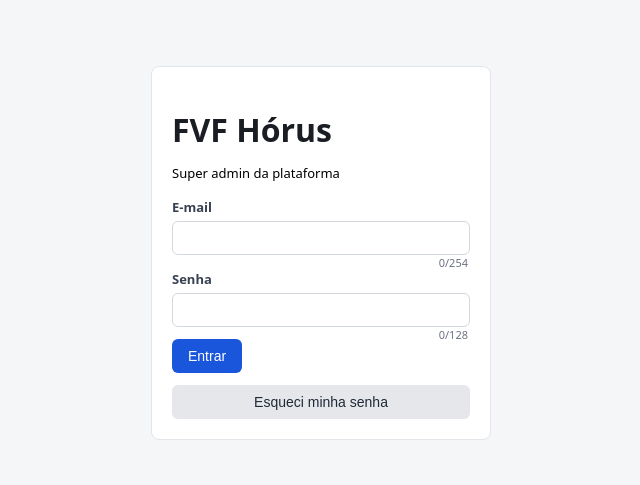
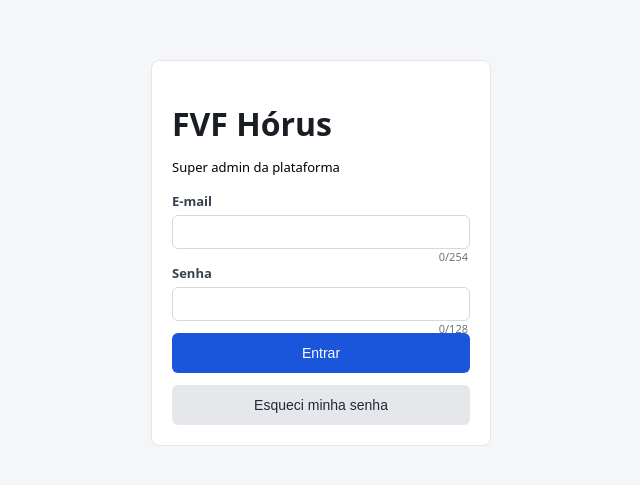
Before and after one commit to DeyoMateus/frontend-fvf-horus, a React (Vite) app: page /super-admin/login in a window 1280 px wide. Shown: the part 137-622 px from the top of the page, without its empty margins (319-959 px from the left). Built offline with nearby package versions, Linux system fonts and the light colour scheme; no server answers.

Commit message:
debug button

```diff
--- a/src/api/types.ts
+++ b/src/api/types.ts
@@ -262,6 +262,8 @@ export type TipoAlertaJornada =
   | "DIRECAO_CONTINUA_PROXIMA_LIMITE"
   | "DIRECAO_CONTINUA_EXCEDIDA"
   | "DIRECAO_RETOMADA_SEM_PAUSA"
+  | "DIRECAO_CONTINUA_REPETIDA_10H"
+  | "DIRECAO_CONTINUA_REPETIDA_11H"
   | "SEQUENCIA_EVENTOS_INCONSISTENTE"
   | "JORNADA_ABERTA_PROLONGADA"
   | "JORNADA_DIRECAO_PROXIMA_LIMITE"
--- /dev/null
+++ b/src/components/BotaoLink.tsx
@@ -0,0 +1,12 @@
+import type { ReactNode } from "react";
+import { useNavigate } from "react-router-dom";
+
+/** Rodada 271: no lugar de um link solto, um botão secundário que navega. */
+export function BotaoLink({ to, children }: { to: string; children: ReactNode }) {
+  const navigate = useNavigate();
+  return (
+    <button type="button" className="secondary" onClick={() => navigate(to)}>
+      {children}
+    </button>
+  );
+}
--- a/src/index.css
+++ b/src/index.css
@@ -876,3 +876,15 @@ textarea {
   font-family: inherit;
   line-height: 1.4;
 }
+
+/* Rodada 271 , telas de acesso: todos os botões do card com a mesma largura
+   (a do card), mesma altura e texto centralizado. */
+.login-box button {
+  display: block;
+  width: 100%;
+  box-sizing: border-box;
+  height: 40px;
+  padding: 0 16px;
+  margin: 12px 0 0;
+  text-align: center;
+}
--- a/src/pages/DashboardPage.tsx
+++ b/src/pages/DashboardPage.tsx
@@ -64,6 +64,8 @@ const ROTULO_TIPO_ALERTA: Record<TipoAlertaJornada, string> = {
   DIRECAO_CONTINUA_PROXIMA_LIMITE: "Direção contínua perto do limite",
   DIRECAO_CONTINUA_EXCEDIDA: "Direção contínua excedida",
   DIRECAO_RETOMADA_SEM_PAUSA: "Direção retomada sem pausa",
+  DIRECAO_CONTINUA_REPETIDA_10H: "10h de direção contínua sem pausa",
+  DIRECAO_CONTINUA_REPETIDA_11H: "11h de direção contínua sem pausa",
   SEQUENCIA_EVENTOS_INCONSISTENTE: "Sequência de eventos inconsistente",
   JORNADA_ABERTA_PROLONGADA: "Jornada aberta há muito tempo",
   JORNADA_DIRECAO_PROXIMA_LIMITE: "Jornada de direção perto do limite",
--- a/src/pages/EsqueciSenhaPage.tsx
+++ b/src/pages/EsqueciSenhaPage.tsx
@@ -1,6 +1,6 @@
 import { FormEvent, useState } from "react";
-import { Link } from "react-router-dom";
 import { esqueciSenha } from "../api/auth";
+import { BotaoLink } from "../components/BotaoLink";
 
 // Resposta do backend é sempre genérica (204, exista ou não o e-mail ,
 // ver AuthService.esqueciSenha) , a tela reflete isso: mostra a MESMA
@@ -49,9 +49,7 @@ export function EsqueciSenhaPage() {
             </button>
           </form>
         )}
-        <p style={{ marginTop: 12, fontSize: 13 }}>
-          <Link to="/login">Voltar ao login</Link>
-        </p>
+        <BotaoLink to="/login">Voltar ao login</BotaoLink>
       </div>
     </div>
   );
--- a/src/pages/LoginPage.tsx
+++ b/src/pages/LoginPage.tsx
@@ -2,6 +2,7 @@ import { FormEvent, useState } from "react";
 import { useNavigate } from "react-router-dom";
 import { AxiosError } from "axios";
 import { useAuth } from "../context/AuthContext";
+import { BotaoLink } from "../components/BotaoLink";
 
 export function LoginPage() {
   const { entrar } = useAuth();
@@ -68,17 +69,8 @@ export function LoginPage() {
             {enviando ? "Entrando..." : "Entrar"}
           </button>
         </form>
-        <button
-          type="button"
-          className="secondary"
-          style={{ marginTop: 12, width: "100%" }}
-          onClick={() => navigate("/esqueci-senha")}
-        >
-          Esqueci minha senha
-        </button>
-        <p style={{ marginTop: 12, fontSize: 12, textAlign: "center" }}>
-          <a href="/privacidade">Política de Privacidade</a>
-        </p>
+        <BotaoLink to="/esqueci-senha">Esqueci minha senha</BotaoLink>
+        <BotaoLink to="/privacidade">Política de Privacidade</BotaoLink>
       </div>
     </div>
   );
--- a/src/pages/RedefinirSenhaPage.tsx
+++ b/src/pages/RedefinirSenhaPage.tsx
@@ -1,6 +1,7 @@
 import { FormEvent, useState } from 'react';
-import { Link, useNavigate, useSearchParams } from 'react-router-dom';
+import { useNavigate, useSearchParams } from 'react-router-dom';
 import { redefinirSenha } from '../api/auth';
+import { BotaoLink } from "../components/BotaoLink";
 
 export function RedefinirSenhaPage() {
   const [searchParams] = useSearchParams();
@@ -47,9 +48,7 @@ export function RedefinirSenhaPage() {
             </button>
           </form>
         )}
-        <p style={{ marginTop: 12, fontSize: 13 }}>
-          <Link to="/login">Voltar ao login</Link>
-        </p>
+        <BotaoLink to="/login">Voltar ao login</BotaoLink>
       </div>
     </div>
   );
--- a/src/pages/SuperAdminEsqueciSenhaPage.tsx
+++ b/src/pages/SuperAdminEsqueciSenhaPage.tsx
@@ -1,6 +1,6 @@
 import { FormEvent, useState } from "react";
-import { Link } from "react-router-dom";
 import { esqueciSenhaSuperAdmin } from "../api/superAdminAuth";
+import { BotaoLink } from "../components/BotaoLink";
 
 // Espelha EsqueciSenhaPage.tsx (painel do grupo) , ver comentário lá
 // sobre a resposta genérica.
@@ -47,9 +47,7 @@ export function SuperAdminEsqueciSenhaPage() {
             </button>
           </form>
         )}
-        <p style={{ marginTop: 12, fontSize: 13 }}>
-          <Link to="/super-admin/login">Voltar ao login</Link>
-        </p>
+        <BotaoLink to="/super-admin/login">Voltar ao login</BotaoLink>
       </div>
     </div>
   );
--- a/src/pages/SuperAdminLoginPage.tsx
+++ b/src/pages/SuperAdminLoginPage.tsx
@@ -2,6 +2,7 @@ import { FormEvent, useState } from 'react';
 import { useNavigate } from 'react-router-dom';
 import { AxiosError } from 'axios';
 import { useSuperAdminAuth } from '../context/SuperAdminAuthContext';
+import { BotaoLink } from "../components/BotaoLink";
 
 export function SuperAdminLoginPage() {
   const { entrar } = useSuperAdminAuth();
@@ -45,14 +46,7 @@ export function SuperAdminLoginPage() {
             {enviando ? 'Entrando...' : 'Entrar'}
           </button>
         </form>
-        <button
-          type="button"
-          className="secondary"
-          style={{ marginTop: 12, width: '100%' }}
-          onClick={() => navigate('/super-admin/esqueci-senha')}
-        >
-          Esqueci minha senha
-        </button>
+        <BotaoLink to="/super-admin/esqueci-senha">Esqueci minha senha</BotaoLink>
       </div>
     </div>
   );
--- a/src/pages/SuperAdminRedefinirSenhaPage.tsx
+++ b/src/pages/SuperAdminRedefinirSenhaPage.tsx
@@ -1,6 +1,7 @@
 import { FormEvent, useState } from 'react';
-import { Link, useNavigate, useSearchParams } from 'react-router-dom';
+import { useNavigate, useSearchParams } from 'react-router-dom';
 import { redefinirSenhaSuperAdmin } from '../api/superAdminAuth';
+import { BotaoLink } from "../components/BotaoLink";
 
 // Espelha RedefinirSenhaPage.tsx (painel do grupo).
 export function SuperAdminRedefinirSenhaPage() {
@@ -48,9 +49,7 @@ export function SuperAdminRedefinirSenhaPage() {
             </button>
           </form>
         )}
-        <p style={{ marginTop: 12, fontSize: 13 }}>
-          <Link to="/super-admin/login">Voltar ao login</Link>
-        </p>
+        <BotaoLink to="/super-admin/login">Voltar ao login</BotaoLink>
       </div>
     </div>
   );
```
